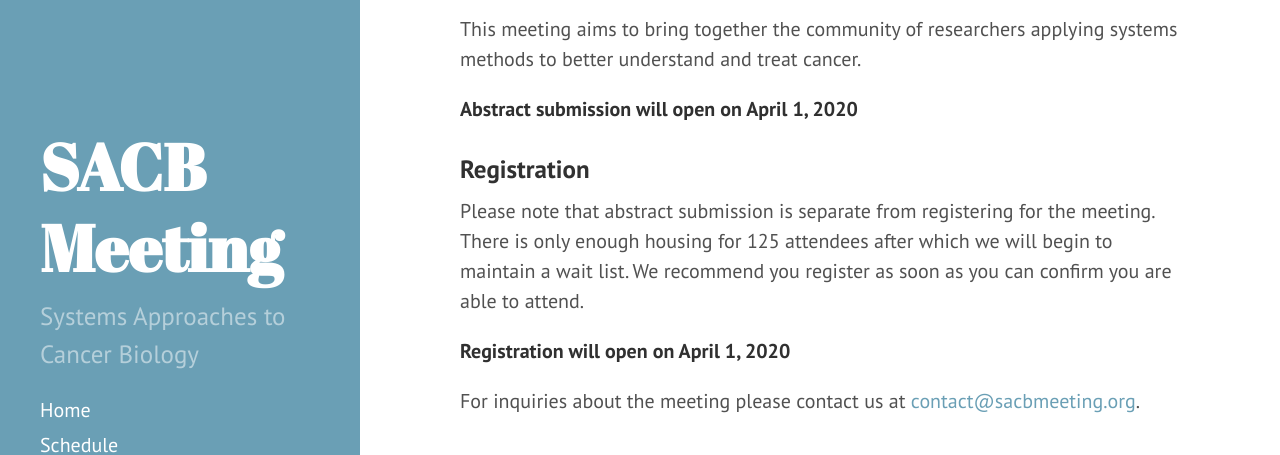
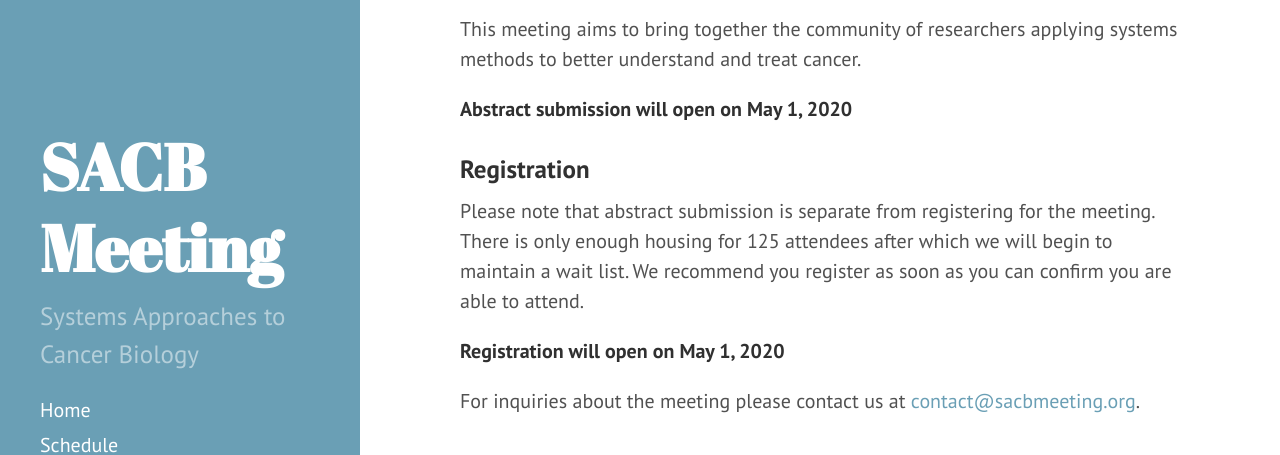
Before and after one commit to AECCSB/sacb-meeting, a Jekyll site: the page built from registration-abstract-submission.md, in a window 1280 px wide. Shown: the part 187-642 px from the top of the page. Built offline with Jekyll 4.4.1, drawn with Linux system fonts in a browser that asks for light colours.

Commit message:
Update registration-abstract-submission.md

```diff
--- a/registration-abstract-submission.md
+++ b/registration-abstract-submission.md
@@ -7,12 +7,12 @@ layout: page
 
 This meeting aims to bring together the community of researchers applying systems methods to better understand and treat cancer.
 
-**Abstract submission will open on April 1, 2020**
+**Abstract submission will open on May 1, 2020**
 
 ### Registration
 
 Please note that abstract submission is separate from registering for the meeting. There is only enough housing for 125 attendees after which we will begin to maintain a wait list. We recommend you register as soon as you can confirm you are able to attend.
 
-**Registration will open on April 1, 2020**
+**Registration will open on May 1, 2020**
 
 For inquiries about the meeting please contact us at [contact@sacbmeeting.org](mailto:contact@sacbmeeting.org).
```
